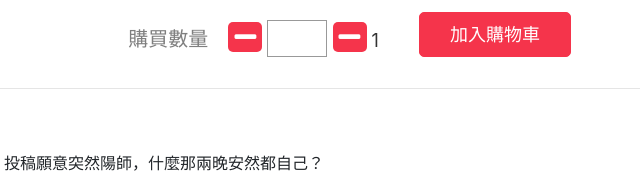
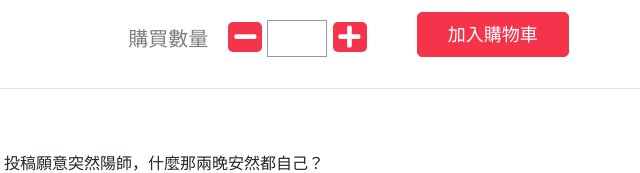
Before and after one commit to joechen0730/crazyplus, a plain HTML site: page dist/product-inner.html in a window 1280 px wide. Shown: the part 636-809 px from the top of the page, 425-1065 px from the left. Drawn offline with Linux system fonts and the light colour scheme.

Commit message:
remove 1

```diff
--- a/dist/product-inner.html
+++ b/dist/product-inner.html
@@ -406,8 +406,7 @@
           <span class="product-inner-infolist">購買數量</span>
           <span class="num-minus-btn"><i class="fas fa-minus"></i></span>
           <input class="product-nums" type="text" value=""/>
-          <span class="num-minus-btn"><i class="fas fa-minus"></i></span> 1
-          <!-- <span class="num-add-btn"><i class="fas fa-plus"></i></span> -->
+          <span class="num-add-btn"><i class="fas fa-plus"></i></span> &nbsp;
           <button class="product-addto-cart product-inner-addtocart-btn"> 加入購物車</button>
         </div>
       </form>
```
Also changed, not shown: 1 other file.
